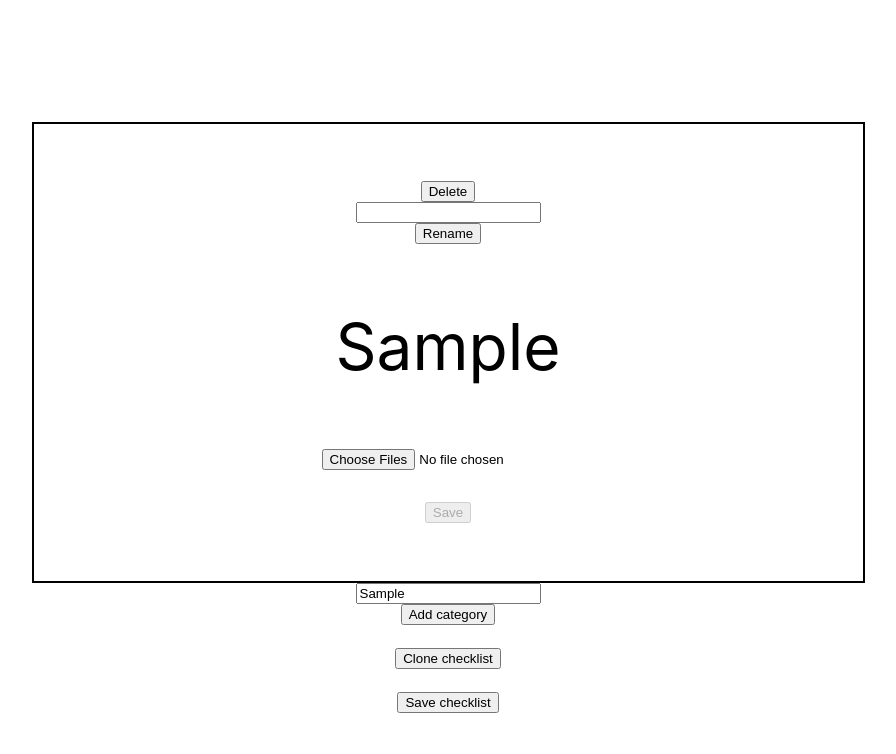
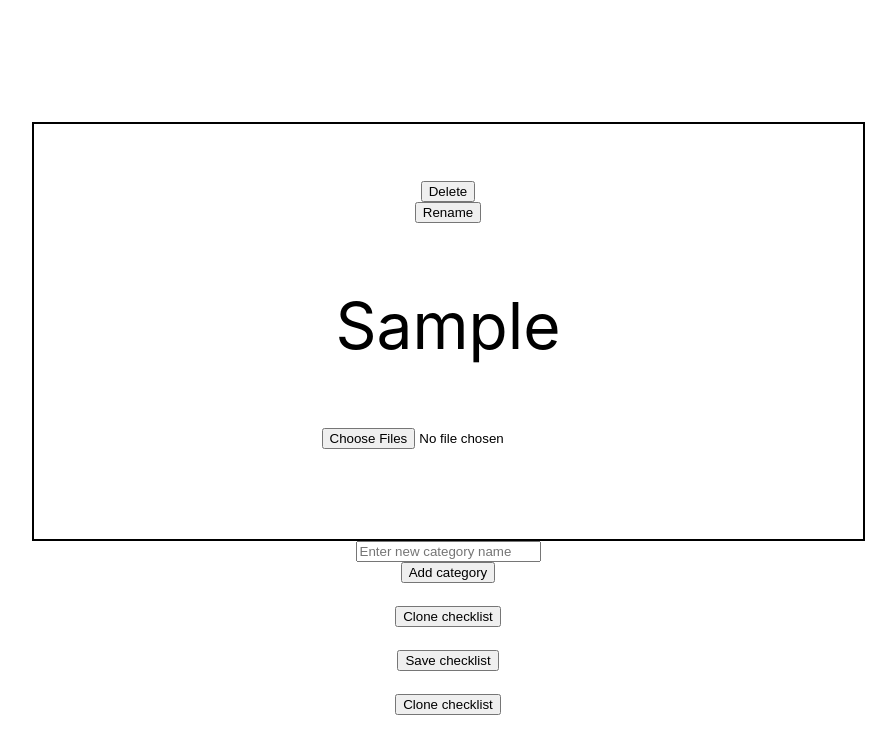
Before and after one commit to xuanet/checklist-frontend, a React (Create React App) app: page / in a window 1280 px wide. Both pictures are taken after typing "Sample" into the empty fields and a click on the button "Add category". Shown: the top 754 px of the page, without its empty margins (192-1088 px from the left). Built offline with nearby package versions, Linux system fonts and the light colour scheme.

Commit message:
Implemented cloning checklist from database

```diff
--- a/src/App.js
+++ b/src/App.js
@@ -6,7 +6,6 @@ import axios from 'axios'
 
 function App() {
 
-  const [files, setFiles] = useState([])
   const [categories, updateCategories] = useState([])
 
   const [newCatName, setNewCatName] = useState('');
@@ -17,11 +16,21 @@ function App() {
   }
 
   const addCategory = () => {
-    updateCategories(prev => [...prev, { id: nextId, name: newCatName }])
+    if (newCatName.length === 0) {
+      alert("Category name must be non-empty")
+      return
+    }
+    updateCategories(prev => [...prev, { id: nextId, name: newCatName, files: [] }])
     setNextId(nextId+1)
+    setNewCatName("")
   }
 
-  const renameCategory = (idToRename, newName) => {
+  const renameCategory = (idToRename) => {
+    const newName = window.prompt("Enter new name")
+    if (newName.length === 0) {
+      alert("Name must be non-empty")
+      return
+    }
     const currentCategories = [...categories]
     for (let i = 0; i<currentCategories.length; i++) {
       if (currentCategories[i].id === idToRename) {
@@ -34,20 +43,93 @@ function App() {
 
   const deleteCategory = (idToDelete) => {
     updateCategories(prev => prev.filter(category => category.id !== idToDelete));
-  };
-  const saveChecklist = () => {
+  }
 
+  const updateChecklist = (idToUpdate, files) => {
+    const currentCategories = [...categories]
+    for (let i = 0; i<currentCategories.length; i++) {
+      if (currentCategories[i].id === idToUpdate) {
+        currentCategories[i].files = files
+        break
+      }
+    }
+    updateCategories(currentCategories)
   }
+
+
+
+  const saveChecklist = async () => {
+    const formData = new FormData();
+
+    categories.forEach((category, i) => {
+      formData.append(`categories[${i}][name]`, category.name)
+      category.files.forEach((file, j) => {
+        formData.append(`categories[${i}][files][${j}]`, file.file);
+      });
+    })
+
+
+    try {
+      await axios.post('http://localhost:5000/save_checklist', formData, {
+        headers: {
+          'Content-Type': 'multipart/form-data'
+        }
+      });
+
+    } catch (err) {
+      console.error('Upload error:', err);
+      alert('Upload failed');
+    }
+    alert('Upload success')
+}
+const loadChecklist = async (checklistId) => {
+  try {
+    const response = await axios.get(`http://localhost:5000/clone_checklist/${checklistId}`);
+    const data = response.data;
+
+    const rebuilt = data.map((cat, idx) => {
+      const rebuiltFiles = cat.files.map(f => {
+        const byteCharacters = atob(f.base64);
+        const byteNumbers = new Array(byteCharacters.length).fill(0).map((_, i) => byteCharacters.charCodeAt(i));
+        const byteArray = new Uint8Array(byteNumbers);
+        const blob = new Blob([byteArray]);
+        const file = new File([blob], f.filename);
+        return {
+          file,
+          previewUrl: URL.createObjectURL(file)
+        };
+      });
+
+      return {
+        id: idx + 1,
+        name: cat.name,
+        files: rebuiltFiles
+      };
+    });
+
+    updateCategories(rebuilt);
+    setNextId(rebuilt.length + 1);
+  } catch (err) {
+    console.error('Error loading checklist:', err);
+    alert('Failed to load checklist');
+  }
+};
 
   return (
     <div className='App'>
       {categories.map((category) => (
-        <Category key={category.id} id={category.id} categoryName={category.name} renameFunc={renameCategory} deleteFunc={deleteCategory} />
+        <Category key={category.id} id={category.id} categoryName={category.name} savedFiles={category.files} renameFunc={renameCategory} deleteFunc={deleteCategory} updateChecklist={updateChecklist} />
       ))}
-      <input type="text" value={newCatName} onChange={handleNewCat}></input>
+      <input type="text" value={newCatName} placeholder="Enter new category name" onChange={handleNewCat}></input>
       <button className='add_category' onClick={addCategory}>Add category</button>
       <button className='clone_checklist'>Clone checklist</button>
       <button className='save checklist' onClick={saveChecklist}>Save checklist</button>
+      <button className='clone_checklist' onClick={() => {
+  const id = prompt("Enter checklist ID to clone:");
+  if (id) loadChecklist(parseInt(id));
+}}>
+  Clone checklist
+</button>
     </div>
   );
 }
--- a/src/components/Category.js
+++ b/src/components/Category.js
@@ -3,18 +3,8 @@ import { useState } from 'react'
 import './styles/Category.css'
 import axios from 'axios'
 
-function Category({ id, categoryName, renameFunc, deleteFunc }) {
+function Category({ id, categoryName, savedFiles, renameFunc, deleteFunc, updateChecklist }) {
 
-    // stores a potential new name
-    const [name, changeName] = useState("")
-
-    // executes renaming
-    const handleNewName = (e) => {
-      changeName(e.target.value)
-    }
-
-    // stores uploaded files
-    const [files, setFiles] = useState([]);
 
     // updates files
     const handleFileUpload = (e) => {
@@ -26,58 +16,59 @@ function Category({ id, categoryName, renameFunc, deleteFunc }) {
         previewUrl: URL.createObjectURL(file)
       }));
 
-      setFiles(prev => [...prev, ...withPreviewUrls]);
+      // setFiles(prev => [...prev, ...withPreviewUrls]);
+      const updatedFiles = [...savedFiles, ...withPreviewUrls]
+      updateChecklist(id, updatedFiles)
+
     };
 
     // delete specific file
     const handleDelete = (indexToRemove) => {
       // Revoke the object URL to clean up memory
-      URL.revokeObjectURL(files[indexToRemove].previewUrl);
+      URL.revokeObjectURL(savedFiles[indexToRemove].previewUrl);
+      const updatedFiles = savedFiles.filter((_, index) => index !== indexToRemove)
+      // setFiles(prev => prev.filter((_, index) => index !== indexToRemove));
+      updateChecklist(id, updatedFiles)
 
-      setFiles(prev => prev.filter((_, index) => index !== indexToRemove));
     };
 
     // to be deleted
-    const saveFiles = async () => {
-      const formData = new FormData();
 
-      files.forEach((item, index) => {
-        formData.append('files', item.file); // Or use `files[]` depending on backend
-      });
 
-      try {
-        const response = await axios('http://localhost:5000/upload', {
-          method: 'POST',
-          body: formData,
-        });
+    const renameFile = (index) => {
+      const newFileName = window.prompt("Enter new file name")
+      if (newFileName.length === 0) {
+        alert("File name must be non-empty")
+        return
+      }
+      const updatedFiles = [...savedFiles]
+      alert(updatedFiles[index].file.name)
+      const originalFile = updatedFiles[index].file
+      updatedFiles[index].file = new File([originalFile], newFileName, {type: originalFile.type})
+      alert(updatedFiles[index].file.name)
+      updateChecklist(id, updatedFiles)
 
-        if (!response.ok) throw new Error('Upload failed');
 
-        const data = await response.json();
-        console.log('Upload success:', data);
-        alert('Files uploaded successfully!');
-      } catch (err) {
-        console.error('Upload error:', err);
-        alert('Upload failed');
-      }
     }
+
+
 
 
   return (
     <div className='category_wrapper'>
         <button onClick={() => deleteFunc(id)}>Delete</button>
-        <input type="text" value={name} onChange={handleNewName}></input>
-        <button onClick={() => renameFunc(id, name)}>Rename</button>
+        <button onClick={() => renameFunc(id)}>Rename</button>
         <p className='display'>{categoryName}</p>
         <input
         type="file"
         multiple
         accept=".txt,.xlsx,.pdf"
+
         onChange={handleFileUpload}
       />
 
       <ul>
-        {files.map((item, index) => (
+        {savedFiles.map((item, index) => (
           <li key={index}>
             {/* Make file name clickable */}
             <a href={item.previewUrl} target="_blank" rel="noopener noreferrer">
@@ -86,11 +77,14 @@ function Category({ id, categoryName, renameFunc, deleteFunc }) {
             <button onClick={() => handleDelete(index)} style={{ marginLeft: '10px' }}>
               Delete
             </button>
+            <button onClick={() => renameFile(index)} style={{ marginLeft: '10px' }}>
+              Rename
+            </button>
           </li>
         ))}
       </ul>
 
-      <button onClick={saveFiles} disabled={files.length === 0}>Save</button>
+      {/* <button onClick={saveFiles} disabled={files.length === 0}>Save</button> */}
 
     </div>
   )
```
